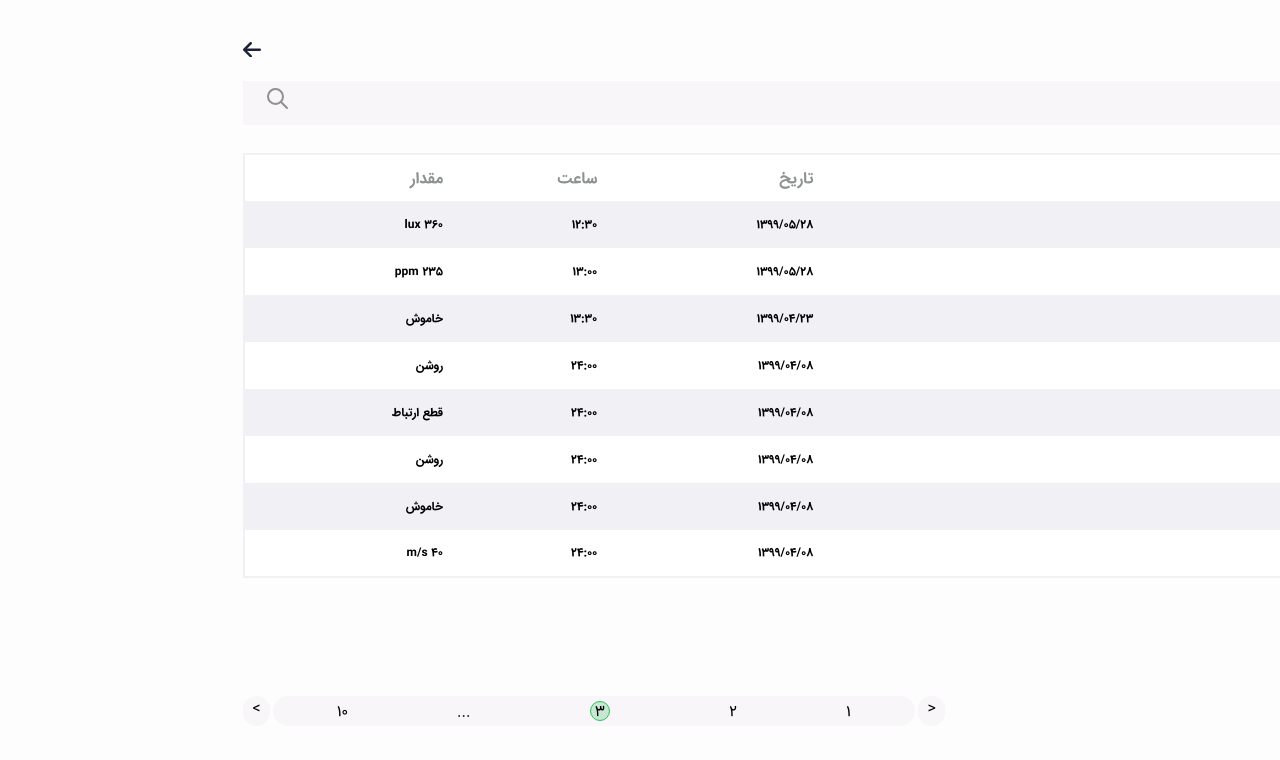
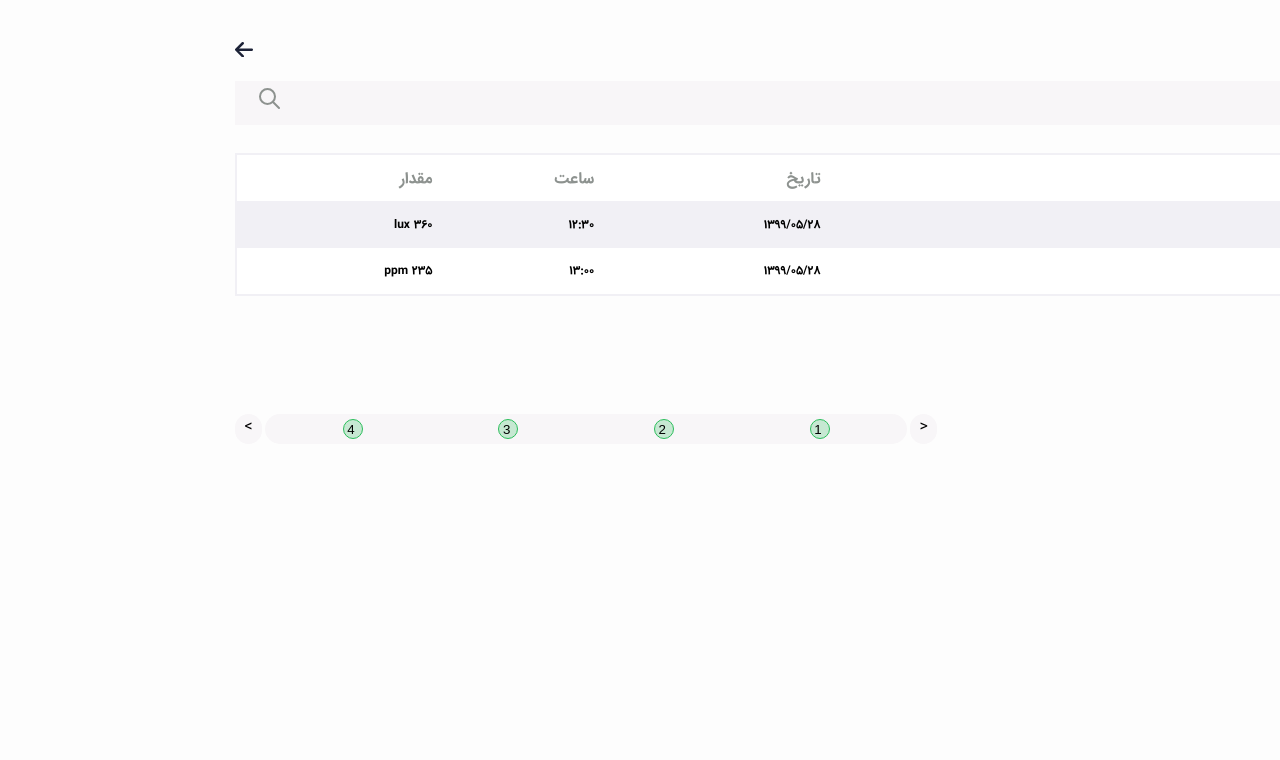
Before and after one commit to babaie774/iot, a Next.js app: page /playgrounds/notification in a window 1280 px wide. Shown: the top 760 px of the page. Built offline with nearby package versions, Linux system fonts and the light colour scheme.

Commit message:
init pagination logic

```diff
--- a/src/basicComponents/notificationComponents/components/footer/index.tsx
+++ b/src/basicComponents/notificationComponents/components/footer/index.tsx
@@ -2,7 +2,20 @@ import React from 'react';
 import { icon } from 'utils/icon';
 import Styles from './Styles/footer.module.scss'
 
-function Footer() {
+function Footer({ paginationNumbers, setCurrentPage }) {
+    const pageNumbers = [];
+
+    for (let i = 1; i <= paginationNumbers; i++) {
+        pageNumbers.push(i);
+    }
+
+    const handleClick: any = (e) => {
+        console.log(e.target);
+        setCurrentPage(e.target.value);
+    }
+
+    console.log(pageNumbers);
+
     return (
         <div className={Styles.footerContainer}>
             <div className={Styles.paginationContainer}>
@@ -11,18 +24,18 @@ function Footer() {
                     {'<'}
                 </span>
                 <div className={Styles.paginationContainerNumberList}>
-                    <span className={Styles.paginationContainerNumbers}>1</span>
-                    <span className={Styles.paginationContainerNumbers}>2</span>
-                    <span className={`${Styles.paginationContainerNumbers} ${Styles.active}`}>3</span>
-                    <span className={Styles.paginationContainerNumbers}>...</span>
-                    <span className={Styles.paginationContainerNumbers}>10</span>
+                    {
+                        pageNumbers.map((item, index) => (
+                            <input value={item} type="button" onClick={(e) => handleClick(e)} key={index} className={`${Styles.paginationContainerNumbers} ${Styles.active}`}></input>
+                        ))
+                    }
                 </div>
                 <span className={Styles.paginationContainerArrowLeft}>
                     {icon.dropdownArrow}
                     {'>'}
                 </span>
             </div>
-        </div>
+        </div >
     );
 }
 
--- a/src/basicComponents/notificationComponents/components/table/data/index.js
+++ b/src/basicComponents/notificationComponents/components/table/data/index.js
@@ -1,49 +1,57 @@
 import { icon } from "utils/icon";
 
-export const notifications = [
+export const items = [
     {
+        id: 1,
         name: `${icon.brightness()} سنسور زون اول`,
         date: "1399/05/28",
         time: "12:30",
         value: "360 lux",
     },
     {
+        id: 2,
         name: `${icon.waterHardness()} سنسور اول`,
         date: "1399/05/28",
         time: "13:00",
         value: "235 ppm",
     },
     {
+        id: 3,
         name: `${icon.waterHardness()} کنترلر اصلی`,
         date: "1399/04/23",
         time: "13:30",
         value: "خاموش",
     },
     {
+        id: 4,
         name: `${icon.waterHardness()} سرمایش زون دوم`,
         date: "1399/04/08",
         time: "24:00",
         value: "روشن",
     },
     {
+        id: 5,
         name: `${icon.waterHardness()} رطوبت دهم`,
         date: "1399/04/08",
         time: "24:00",
         value: "قطع ارتباط",
     },
     {
+        id: 5,
         name: `${icon.waterHardness()} روشنایی راهرو`,
         date: "1399/04/08",
         time: "24:00",
         value: "روشن",
     },
     {
+        id: 6,
         name: `${icon.waterHardness()} گرمایش زون  اول`,
         date: "1399/04/08",
         time: "24:00",
         value: "خاموش",
     },
     {
+        id: 7,
         name: `${icon.waterHardness()} باد سنج زون سوم`,
         date: "1399/04/08",
         time: "24:00",
--- a/src/basicComponents/notificationComponents/components/table/index.tsx
+++ b/src/basicComponents/notificationComponents/components/table/index.tsx
@@ -1,8 +1,8 @@
 import React from "react";
 import Styles from "./Styles/table.module.scss"
-import { notifications } from "./data"
 
-function Table() {
+
+function Table({ items }) {
     return (
         <div className={Styles.TableContainer}>
             <table className={Styles.TableContainerTable}>
@@ -16,7 +16,7 @@ function Table() {
                 </thead>
                 <tbody className={Styles.TableContainerBody}>
                     {
-                        notifications.map((notification, index) => (
+                        items.map((notification, index) => (
                             <tr key={index} className={Styles.TableContainerBodyTr}>
                                 <th className={Styles.TableContainerTrName}>{notification.name}</th>
                                 <th>{notification.date}</th>
--- a/src/basicComponents/notificationComponents/index.tsx
+++ b/src/basicComponents/notificationComponents/index.tsx
@@ -1,20 +1,36 @@
 import Footer from './components/footer';
 import Header from './components/header';
-import React from 'react';
+import React, { useState } from 'react';
 import Search from './components/search';
 import Table from "./components/table";
 import Styles from "./Styles/notificationComponents.module.scss"
+import { items } from "./components/table/data"
+import { Console } from 'console';
 
+function Notification() {
+    // const [posts, setPosts] = useState([]);
+    const [active, setActive] = useState(false);
+    const [currentPage, setCurrentPage] = useState(1)
+    const [postPerPage] = useState(2);
+    const indexOfLastPost = currentPage * postPerPage;
+    const indexOfFirstPost = indexOfLastPost - postPerPage;
+    const paginationNumbers = Math.ceil(items.length / postPerPage);
+    // console.log(indexOfLastPost);
+    // console.log(indexOfFirstPost);
+    // console.log(paginationNumbers);
 
-function notification() {
+    const items1 = items.slice(indexOfFirstPost, indexOfLastPost);
+
+    // console.log(items1);
+
     return (
         <div className={Styles.notificationContainer}>
             <Header />
             <Search />
-            <Table />
-            <Footer />
+            <Table items={items1} />
+            <Footer setCurrentPage={setCurrentPage} paginationNumbers={paginationNumbers} />
         </div>
     )
 }
 
-export default notification;
+export default Notification;
```
